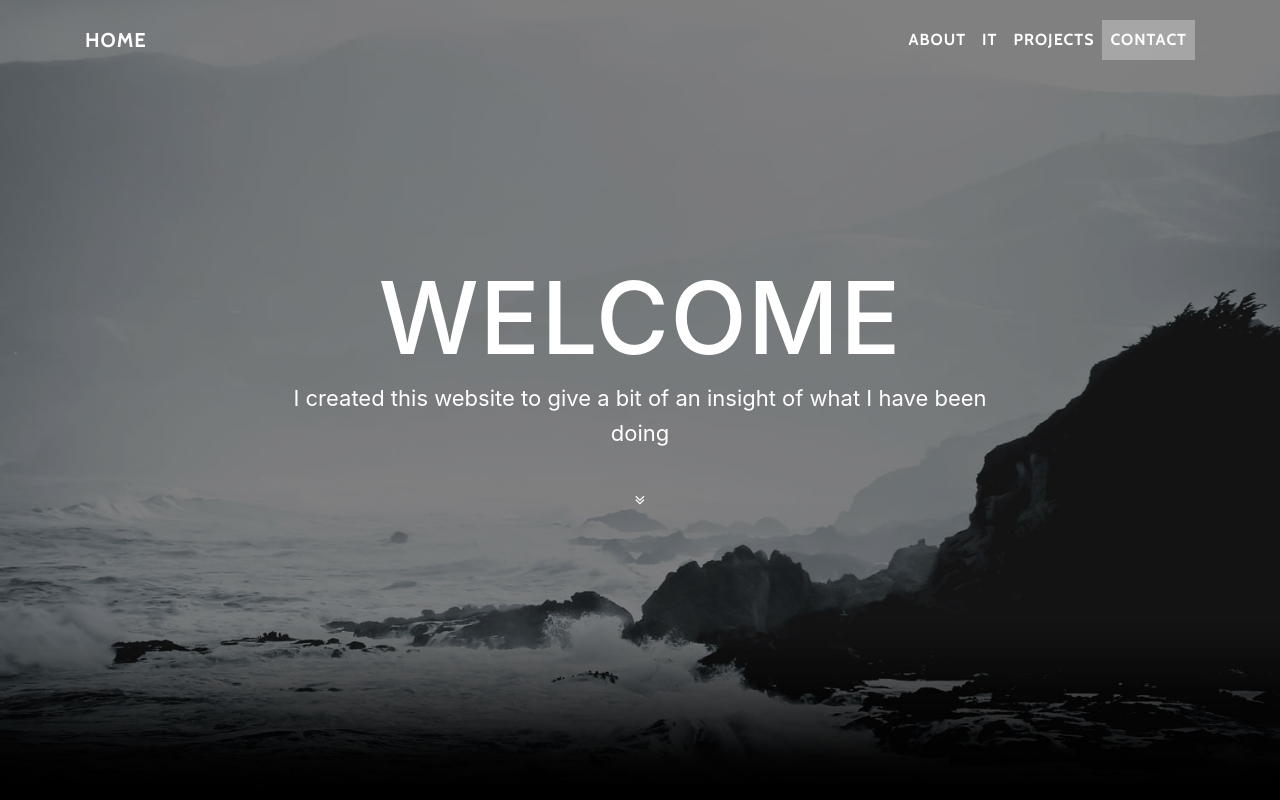
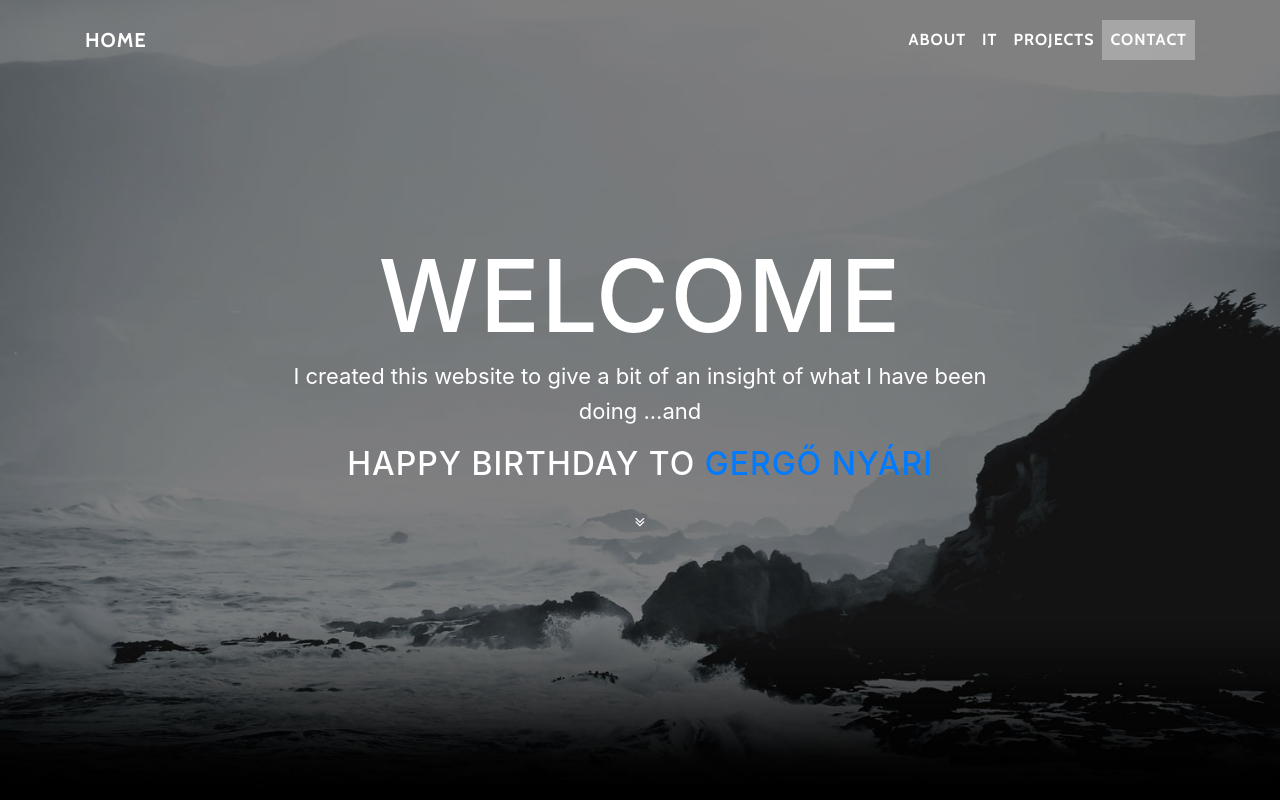
Before and after one commit to matyasfeher/MySite, a website with bundled scripts: page index.html in a window 1280 px wide. Shown: the top 800 px of the page. Built offline with nearby package versions, Linux system fonts and the light colour scheme.

Commit message:
nyári special

```diff
--- a/index.html
+++ b/index.html
@@ -60,7 +60,8 @@
         <div class="row">
           <div class="col-lg-8 mx-auto">
             <h1 class="brand-heading">Welcome</h1>
-            <p class="intro-text">I created this website to give a bit of an insight of what I have been doing</p>
+            <p class="intro-text">I created this website to give a bit of an insight of what I have been doing ...and</p>
+            <h2>Happy Birthday to <a href="https://www.instagram.com/gergonyari/">Gergő Nyári</a></h2>
             <a href="#about" class="btn btn-circle js-scroll-trigger">
                 <i class="fa fa-angle-double-down animated"></i>
               </a>
```
